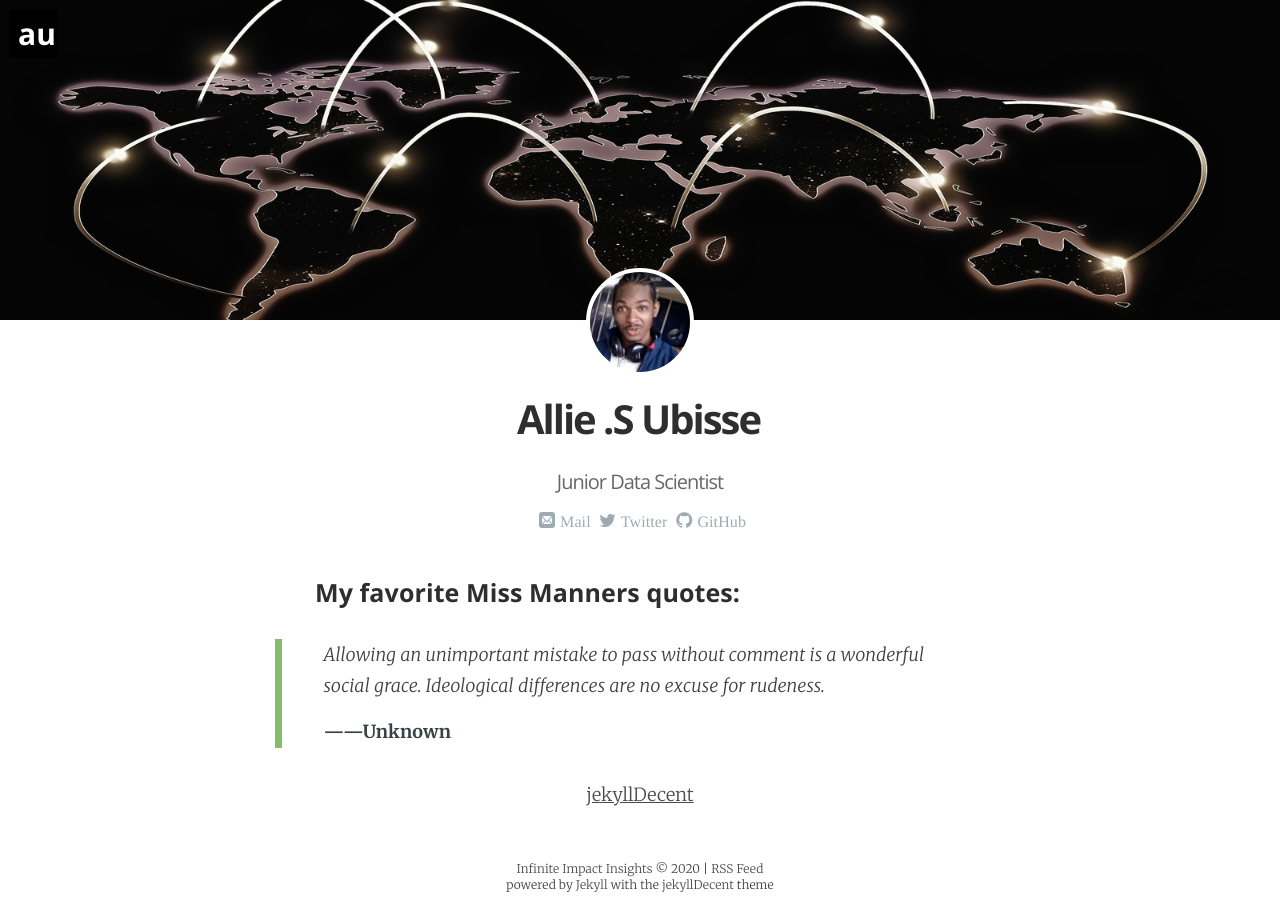
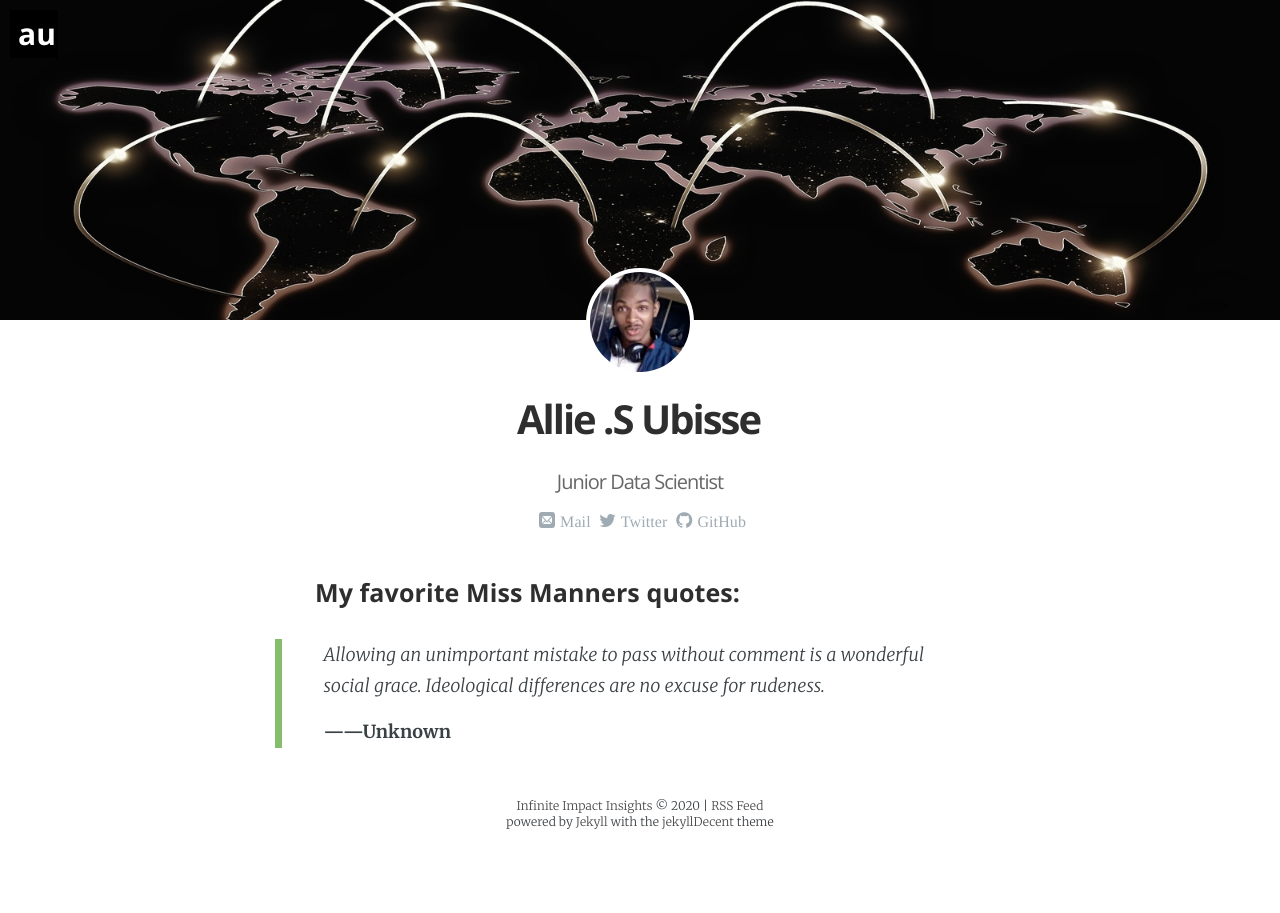
Before and after one commit to AllieUbisse/allieubisse.github.io, a Jekyll site: the page built from _pages/about.md, in a window 1280 px wide. Built offline with Jekyll 4.4.1, drawn with Linux system fonts in a browser that asks for light colours; some web fonts are replaced.

Commit message:
add content about

```diff
--- a/_pages/about.md
+++ b/_pages/about.md
@@ -13,10 +13,9 @@ excerpt:   This page contains the curriculum vitae (CV) of the author.
 
 ### My favorite Miss Manners quotes:
 
->Allowing an unimportant mistake to pass without comment is a wonderful social grace.
+>Allowing an unimportant mistake to pass without comment is a wonderful
+> social grace.
 >Ideological differences are no excuse for rudeness.
 >
 > <cite>——Unknown</cite>
-<p class="github-button-container">
-<a class="github-button" href="https://github.com/jwillmer/jekyllDecent" data-size="large" data-show-count="true" aria-label="Star jwillmer/jekyllDecent on GitHub">jekyllDecent</a>
-</p>
+<br/>
```
Also changed, not shown: other parts of _pages/about.md (+1 -1 lines).
